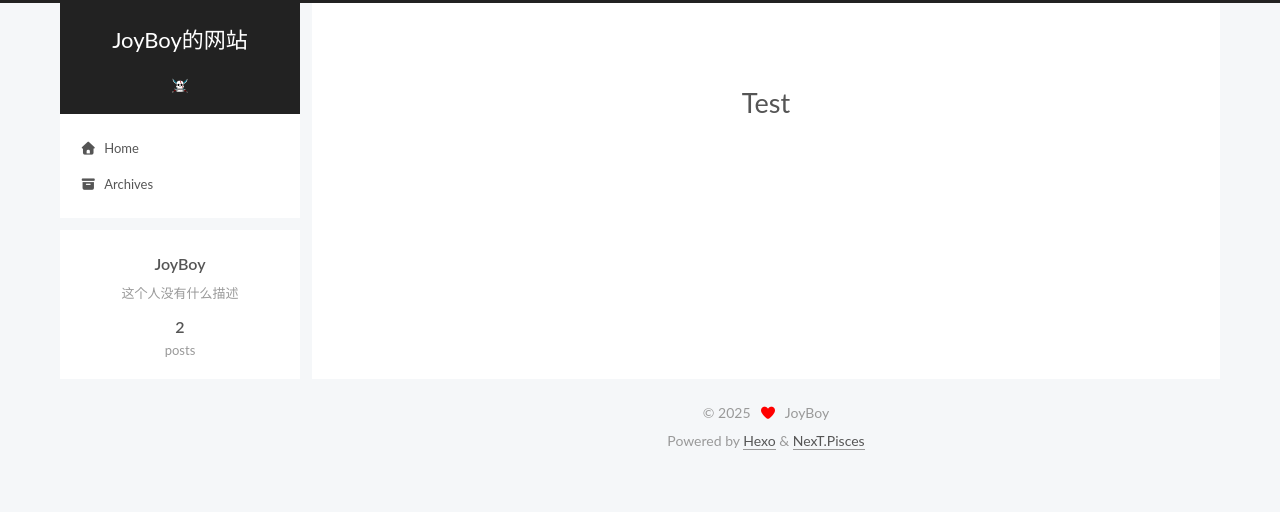
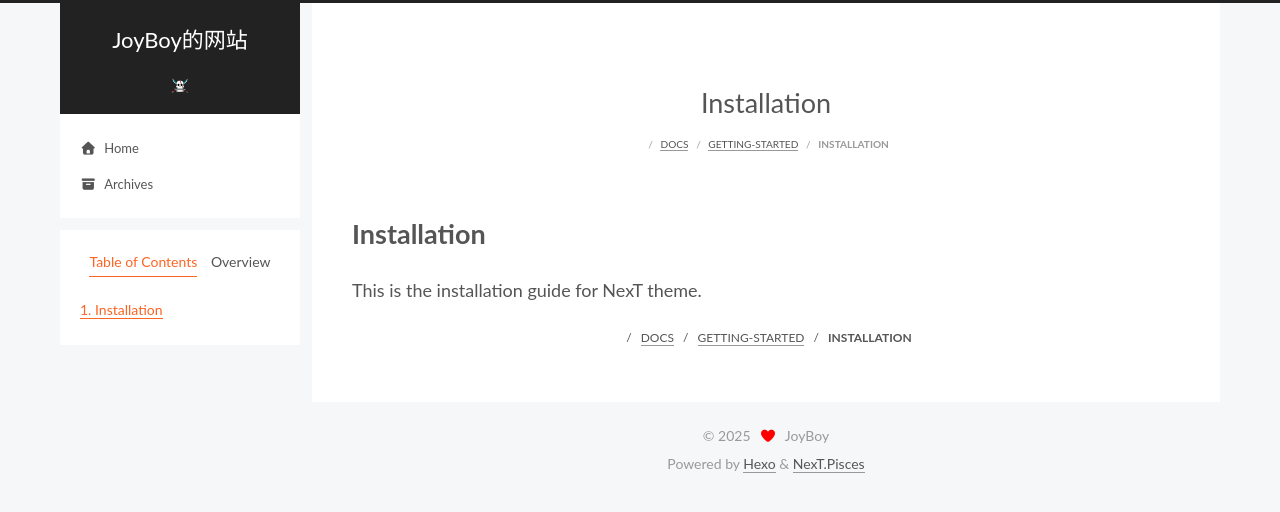
Before and after one commit to 7JoyBoy77/7JoyBoy77.github.io, a plain HTML site: page docs/getting-started/installation/index.html in a window 1280 px wide. Drawn offline with nearby package versions, Linux system fonts and the light colour scheme.

Commit message:
Site updated: 2025-11-28 07:14:13

```diff
--- a/Test/index.html
+++ b/docs/getting-started/installation/index.html
@@ -20,26 +20,27 @@
 
 <script class="next-config" data-name="main" type="application/json">{"hostname":"example.com","root":"/","images":"/images","scheme":"Pisces","darkmode":true,"version":"8.26.0","exturl":false,"sidebar":{"position":"left","width_expanded":320,"width_dual_column":240,"display":"post","padding":18,"offset":12},"hljswrap":true,"codeblock":{"theme":{"light":"default","dark":"stackoverflow-dark"},"prism":{"light":"prism","dark":"prism-dark"},"copy_button":{"enable":false,"style":null},"fold":{"enable":false,"height":500},"language":false},"bookmark":{"enable":false,"color":"#222","save":"auto"},"mediumzoom":false,"lazyload":false,"pangu":false,"comments":{"style":"tabs","active":null,"storage":true,"lazyload":false,"nav":null},"stickytabs":false,"motion":{"enable":true,"async":false,"duration":200,"transition":{"menu_item":"fadeInDown","post_block":"fadeIn","post_header":"fadeInDown","post_body":"fadeInDown","coll_header":"fadeInLeft","sidebar":"fadeInUp"}},"i18n":{"placeholder":"Searching...","empty":"We didn't find any results for the search: ${query}","hits_time":"${hits} results found in ${time} ms","hits":"${hits} results found"}}</script><script src="/js/config.js" defer></script>
 
-    <meta name="description" content="这个人没有什么描述">
+    <meta name="description" content="InstallationThis is the installation guide for NexT theme.">
 <meta property="og:type" content="website">
-<meta property="og:title" content="Test">
-<meta property="og:url" content="http://example.com/Test/index.html">
+<meta property="og:title" content="Installation">
+<meta property="og:url" content="http://example.com/docs/getting-started/installation/index.html">
 <meta property="og:site_name" content="JoyBoy的网站">
-<meta property="og:description" content="这个人没有什么描述">
+<meta property="og:description" content="InstallationThis is the installation guide for NexT theme.">
 <meta property="og:locale" content="en_US">
-<meta property="article:published_time" content="2025-11-26T21:59:04.000Z">
-<meta property="article:modified_time" content="2025-11-26T21:59:04.371Z">
+<meta property="article:published_time" content="2025-04-04T16:00:00.000Z">
+<meta property="article:modified_time" content="2025-11-27T23:12:04.016Z">
 <meta property="article:author" content="JoyBoy">
+<meta property="article:tag" content="Guide">
 <meta name="twitter:card" content="summary">
 
 
-<link rel="canonical" href="http://example.com/Test/">
+<link rel="canonical" href="http://example.com/docs/getting-started/installation/">
 
 
-<script class="next-config" data-name="page" type="application/json">{"sidebar":"","isHome":false,"isPost":false,"lang":"en","comments":true,"permalink":"http://example.com/Test/index.html","path":"Test/index.html","title":"Test"}</script>
+<script class="next-config" data-name="page" type="application/json">{"sidebar":"","isHome":false,"isPost":false,"lang":"en","comments":true,"permalink":"http://example.com/docs/getting-started/installation/index.html","path":"/docs/getting-started/installation/index.html","title":"Installation"}</script>
 
 <script class="next-config" data-name="calendar" type="application/json">""</script>
-<title>Test | JoyBoy的网站
+<title>Installation | JoyBoy的网站
 </title>
 
 
@@ -117,7 +118,7 @@
 
   <aside class="sidebar">
 
-    <div class="sidebar-inner sidebar-overview-active">
+    <div class="sidebar-inner sidebar-nav-active sidebar-toc-active">
       <ul class="sidebar-nav">
         <li class="sidebar-nav-toc">
           Table of Contents
@@ -130,6 +131,7 @@
       <div class="sidebar-panel-container">
         <!--noindex-->
         <div class="post-toc-wrap sidebar-panel">
+            <div class="post-toc animated"><ol class="nav"><li class="nav-item nav-level-1"><a class="nav-link" href="#Installation"><span class="nav-number">1.</span> <span class="nav-text">Installation</span></a></li></ol></div>
         </div>
         <!--/noindex-->
 
@@ -167,10 +169,16 @@
 
     <div class="post-block" lang="en"><header class="post-header">
 
-<h1 class="post-title" itemprop="name headline">Test
+<h1 class="post-title" itemprop="name headline">Installation
 </h1>
 
 <div class="post-meta-container">
+  <ul class="breadcrumb">
+            <li><a href="//"></a></li>
+            <li><a target="_blank" rel="noopener" href="//docs/">DOCS</a></li>
+            <li><a target="_blank" rel="noopener" href="//docs/getting-started/">GETTING-STARTED</a></li>
+          <li>INSTALLATION</li>
+  </ul>
 </div>
 
 </header>
@@ -179,12 +187,19 @@
 
 
       <div class="post-body">
+          <h1 id="Installation"><a href="#Installation" class="headerlink" title="Installation"></a>Installation</h1><p>This is the installation guide for NexT theme.</p>
 
       </div>
 
 
 
     </div>
+  <ul class="breadcrumb">
+            <li><a href="//"></a></li>
+            <li><a target="_blank" rel="noopener" href="//docs/">DOCS</a></li>
+            <li><a target="_blank" rel="noopener" href="//docs/getting-started/">GETTING-STARTED</a></li>
+          <li>INSTALLATION</li>
+  </ul>
 
 
 
```
